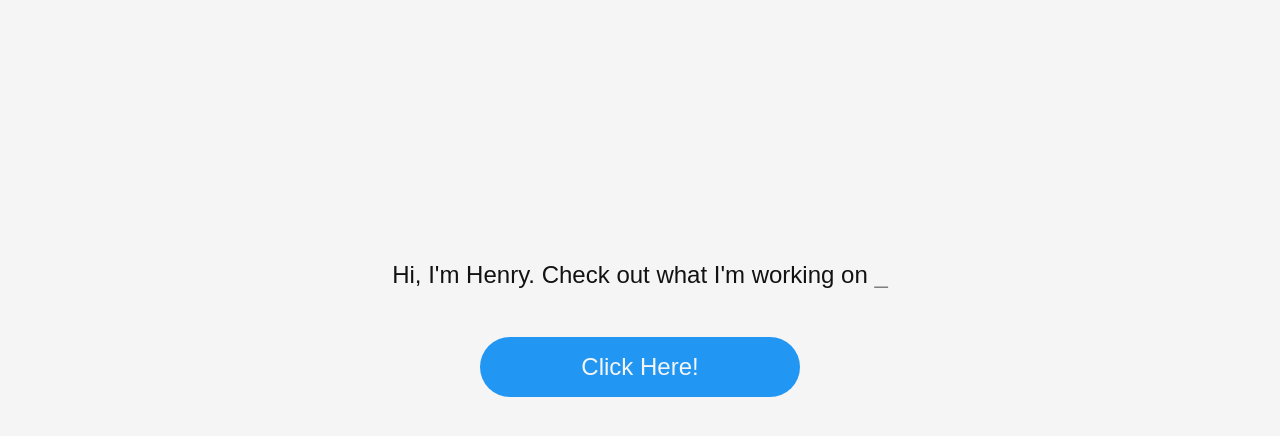
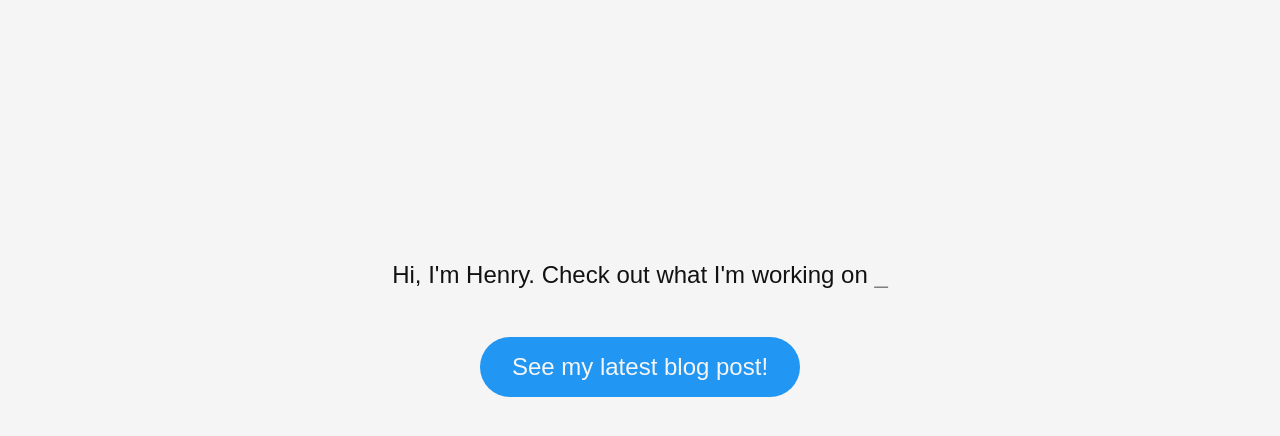
Before and after one commit to hbbaker/portfolioSite, a plain HTML site: page index.html in a window 1280 px wide. Shown: the part 106-542 px from the top of the page. Drawn offline with Linux system fonts and the light colour scheme.

Commit message:
Update styling of welcome button

```diff
--- a/index.html
+++ b/index.html
@@ -29,7 +29,7 @@
         <div class="mainContainer">
             <p class="fjalla-one-regular">Hi, I'm Henry. Check out what I'm working on <span class="blinkMe">_</span>
             </p>
-            <button class="mainButton fjalla-one-regular">Click Here!</button>
+            <button class="mainButton fjalla-one-regular">See my latest blog post!</button>
         </div>
 
     </div>
--- a/src/stylesheets/style.css
+++ b/src/stylesheets/style.css
@@ -47,6 +47,7 @@ a {
     font-family: "Fjalla One";
     font-size: 1.5rem;
     color: var(--secondary-color);
+    transition: all 0.2s ease-in-out;
 }
 
 .title {
@@ -77,7 +78,6 @@ a {
 
 .navbar a:hover {
     text-decoration: underline;
-    transition: all 1.2s ease-in;
 }
 
 .switch {
@@ -184,4 +184,11 @@ input:checked+.slider:before {
     width: 20rem;
     font-size: 1.5rem;
     border-radius: 5rem;
+    transition: all 0.4s ease-in-out;
 }
+
+.mainButton:hover {
+    cursor: pointer;
+    width: 21rem;
+    padding: 1.2rem;
+}
```
